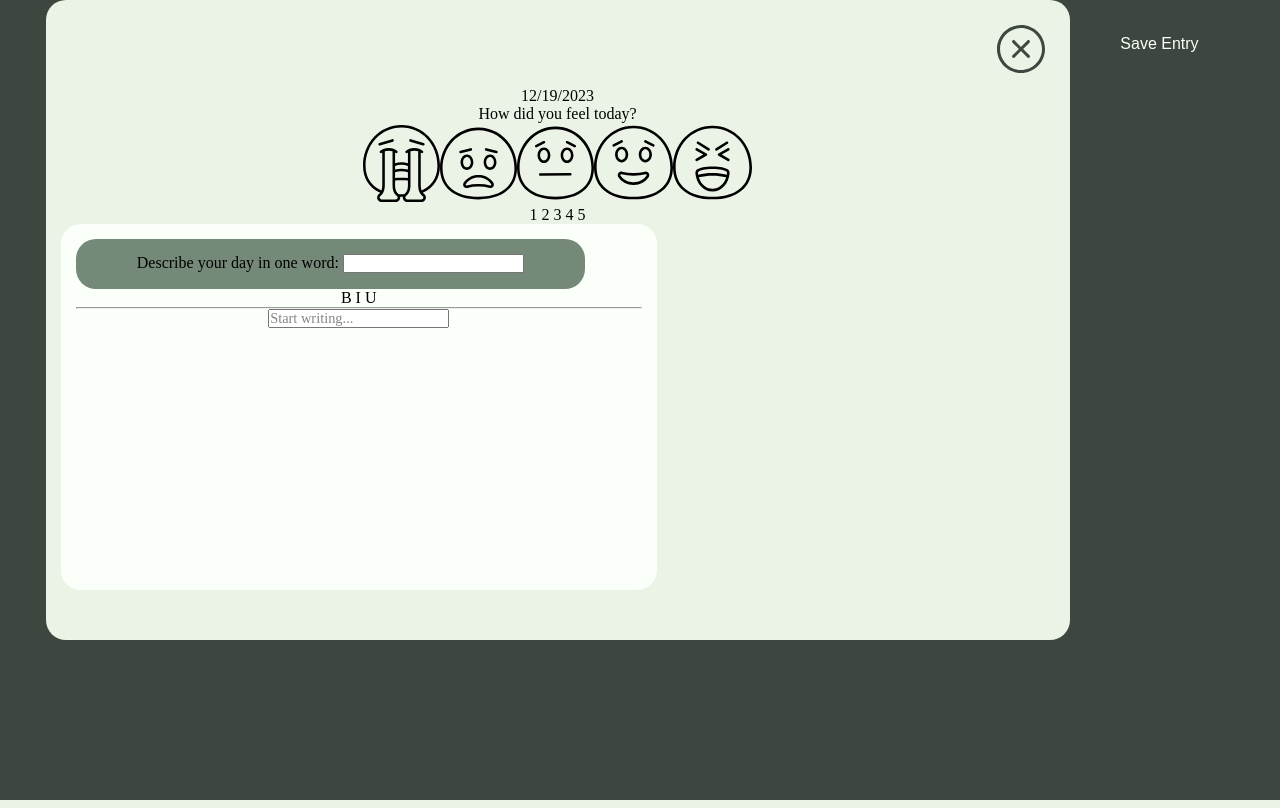
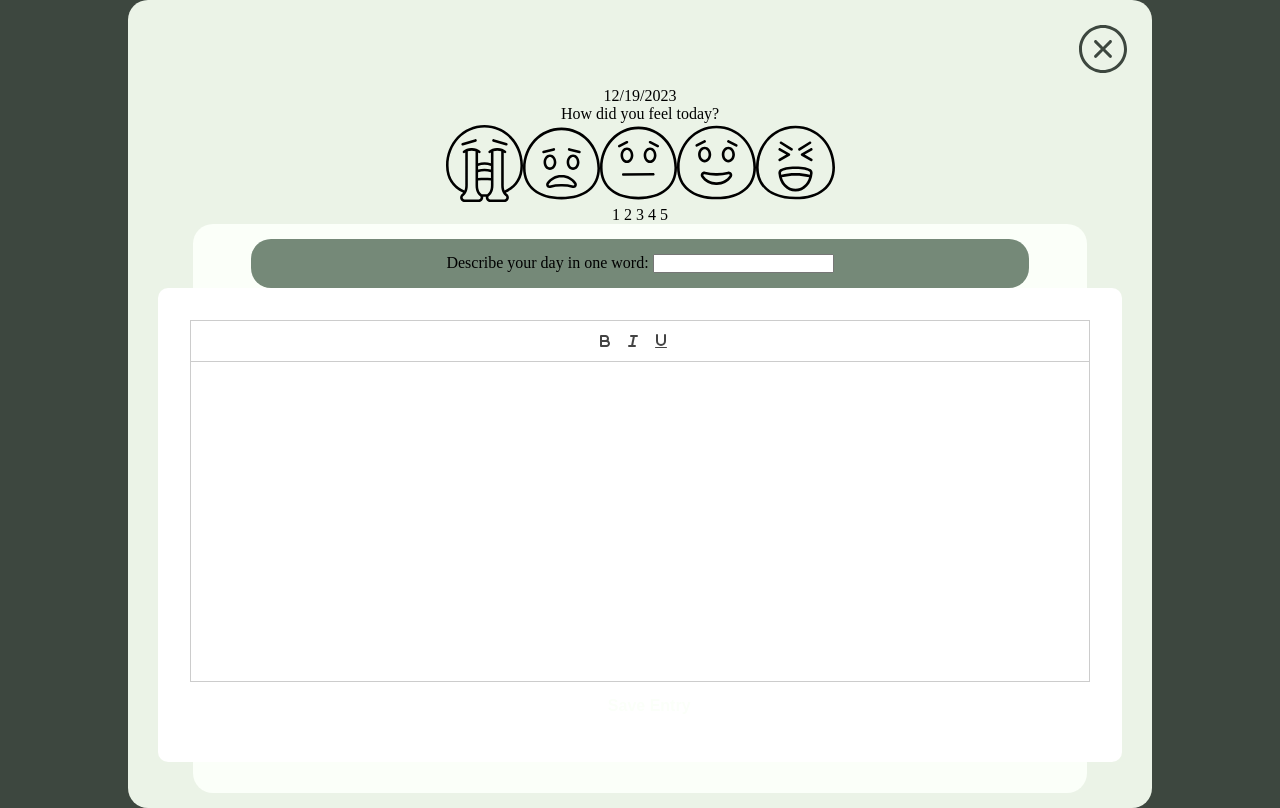
Before and after one commit to Pravallika-Akula/zen-log, a React (Create React App) app: page /journal-entry in a window 1280 px wide. Built offline with nearby package versions, Linux system fonts and the light colour scheme.

Commit message:
Edited journal entry

```diff
--- a/package.json
+++ b/package.json
@@ -7,8 +7,10 @@
     "@testing-library/react": "^13.4.0",
     "@testing-library/user-event": "^13.5.0",
     "primereact": "^10.2.1",
+    "quill": "^1.3.7",
     "react": "^18.2.0",
     "react-dom": "^18.2.0",
+    "react-hook-form": "^7.49.2",
     "react-scripts": "5.0.1",
     "web-vitals": "^2.1.4"
   },
--- a/src/Components/Journal-Entry/JournalEntry.css
+++ b/src/Components/Journal-Entry/JournalEntry.css
@@ -4,11 +4,24 @@
 }
 
 .JournalEntry {
-    width: 100%;
-    height: 100vh;
+    /* width: 100%; */
+    /* height: 100vh; */
     background: #3D473F;
     display: flex;
     justify-content: center;
+    align-items: center;
+    flex-direction: column;
+}
+
+.card {
+    background: var(--surface-card);
+    padding: 2rem;
+    border-radius: 10px;
+    margin-bottom: 1rem;
+    display: flex;
+    justify-content: center;
+    align-items: center;
+    flex-direction: column;
 }
 
 .je-rectangle {
@@ -22,12 +35,16 @@
 }
 
 .je-rectangle2 {
-    width: 60%;
+    width: 90%;
     height: 60%;
     box-sizing: border-box;
     padding: 15px;
     border-radius: 20px;
     background: #FBFFF9;
+    display: flex;
+    /* justify-content: center; */
+    align-items: center;
+    flex-direction: column;
 }
 
 .je-rectangle3 {
@@ -37,6 +54,13 @@
     padding: 15px;
     border-radius: 20px;
     background: #758978;
+}
+
+.je-centering-rectangle {
+    display: flex;
+    /* justify-content: center; */
+    align-items: center;
+    flex-direction: column;
 }
 
 .je-exit-button {
--- a/src/Components/Journal-Entry/JournalEntry.js
+++ b/src/Components/Journal-Entry/JournalEntry.js
@@ -1,10 +1,53 @@
-import React from "react";
+import React, { useRef } from "react";
 import "./JournalEntry.css";
 import { Link } from "react-router-dom";
+import { useForm, Controller } from 'react-hook-form';
+import { Editor } from 'primereact/editor';
+import { Button } from 'primereact/button';
+import { Toast } from 'primereact/toast';
 
 function JournalEntry() {
 
     const today = new Date().toLocaleDateString();
+
+    const toast = useRef(null);
+
+    const show = () => {
+        toast.current.show({ severity: 'success', summary: 'Submission Received', detail: 'The blog is uploaded' });
+    };
+
+    const renderHeader = () => {
+        return (
+            <span className="ql-formats">
+                <button className="ql-bold" aria-label="Bold"></button>
+                <button className="ql-italic" aria-label="Italic"></button>
+                <button className="ql-underline" aria-label="Underline"></button>
+            </span>
+        );
+    };
+
+    const header = renderHeader();
+
+    const defaultValues = {
+        blog: ''
+    };
+
+    const {
+        control,
+        formState: { errors },
+        handleSubmit,
+        reset
+    } = useForm({ defaultValues });
+
+    const onSubmit = (data) => {
+        data.blog && show();
+
+        reset();
+    };
+
+    const getFormErrorMessage = (name) => {
+        return errors[name] ? <small className="p-error">{errors[name].message}</small> : <small className="p-error">&nbsp;</small>;
+    };
 
     return (
         <div className="JournalEntry">
@@ -31,23 +74,32 @@ function JournalEntry() {
                 <p>1 2 3 4 5</p>
                 {/* add spacing */}
 
-                <div className="je-rectangle2">
-                    <div className="je-rectangle3">
-                        <p>Describe your day in one word: <input type="text" /></p>
+                <div className="je-centering-rectangle">
+                    <div className="je-rectangle2">
+                        <div className="je-rectangle3">
+                            <p>Describe your day in one word: <input type="text" /></p>
+                        </div>
+
+                        <div className="card">
+                            <form onSubmit={handleSubmit(onSubmit)}>
+                                <Toast ref={toast} />
+                                <Controller
+                                    name="blog"
+                                    control={control}
+                                    rules={{ required: 'Content is required.' }}
+                                    render={({ field }) => <Editor id={field.name} name="blog" value={field.value} headerTemplate={header} onTextChange={(e) => field.onChange(e.textValue)} style={{ width: '900px', height: '320px' }} />}
+                                />
+                                <div className="flex flex-wrap justify-content-between align-items-center gap-3 mt-3">
+                                    {getFormErrorMessage('blog')}
+                                    <Link to="/calendar">
+                                        <Button type="submit" label="Save Entry" className="je-save-button-style"/>
+                                    </Link>
+                                    {/* <Button type="submit" label="Save" /> */}
+                                </div>
+                            </form>
+                        </div>
                     </div>
-
-                    <p>B I U</p>
-                    {/* left align */}
-                    <hr />
-                    <input type="text" placeholder="Start writing..." />
                 </div>
-            </div>
-
-            <div className="je-save-button">
-                <Link to="/calendar">
-                    <button className="je-save-button-style">Save Entry</button>
-                </Link>
-                {/* move under rectangle */}
             </div>
 
         </div>
```
Also changed, not shown: 1 other file (tests, documents, lock files or other folders).
